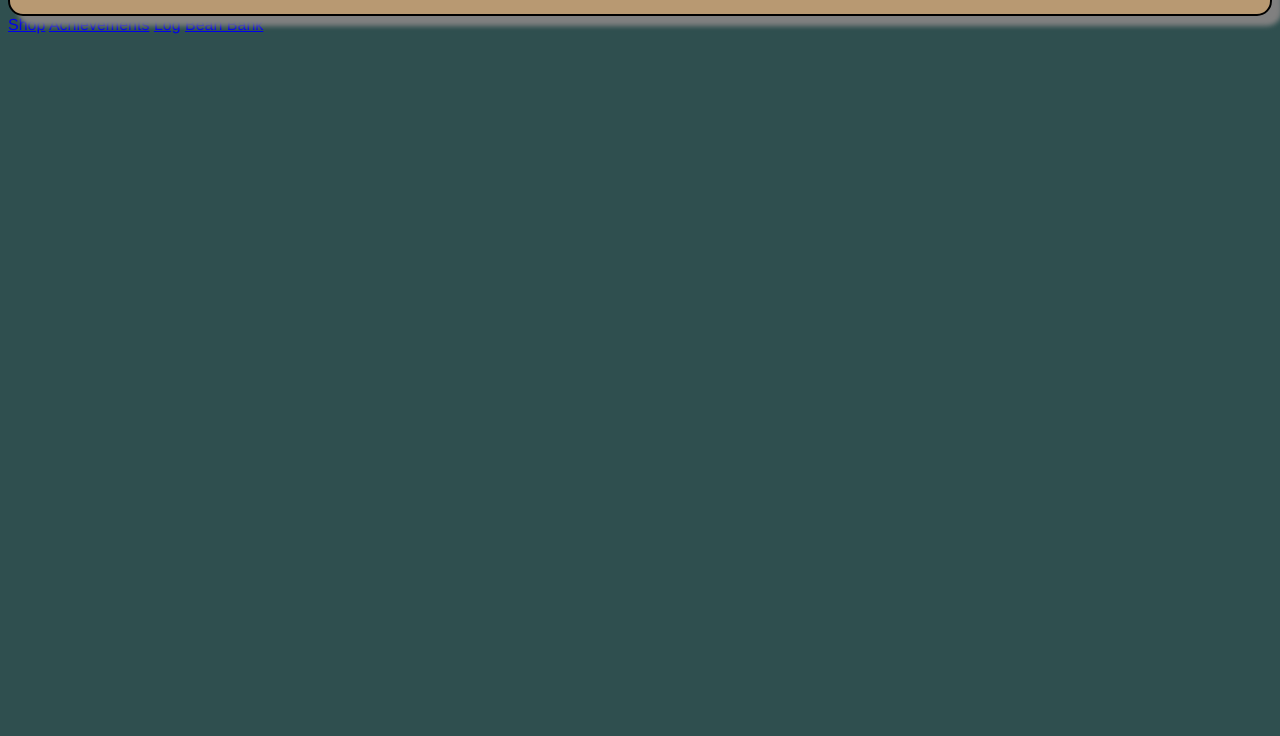
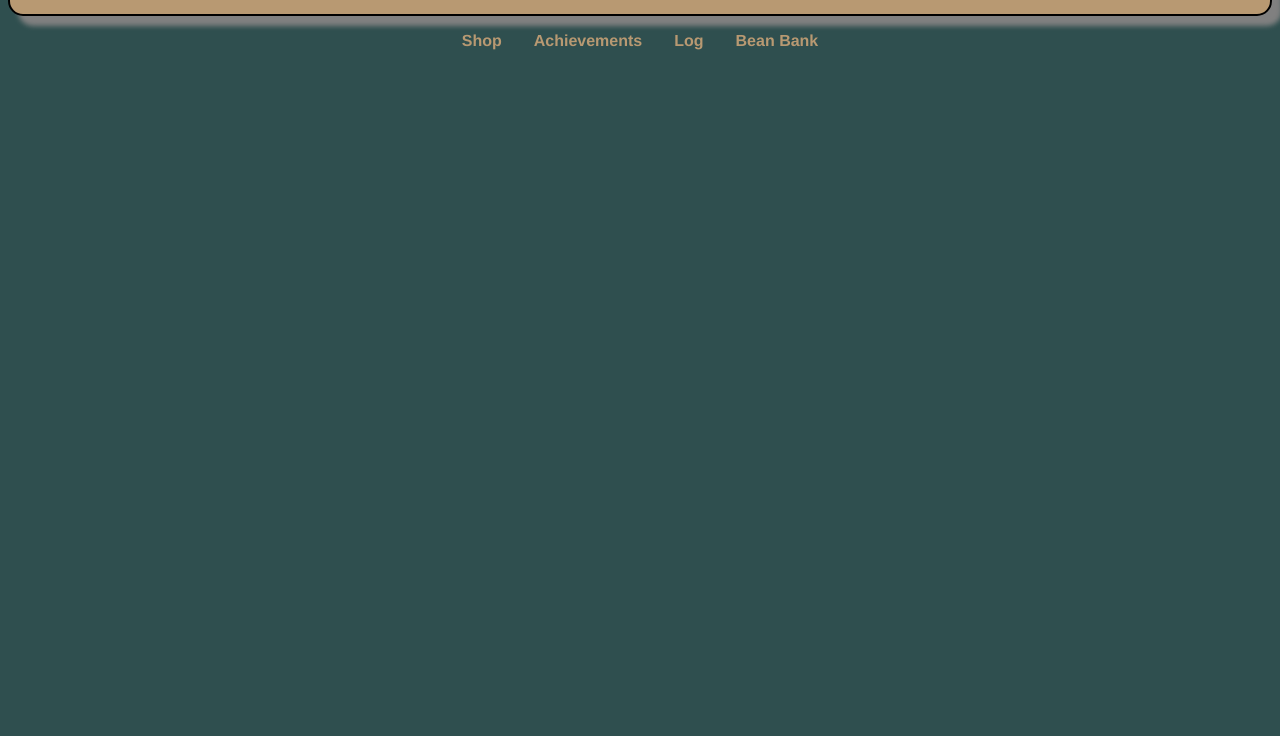
Before and after one commit to TrippyTippy127/beans-tracker, a plain HTML site: page index.html in a window 1280 px wide. Shown: the part 64-800 px from the top of the page. Drawn offline with Linux system fonts and the light colour scheme.

Commit message:
Centered and spaced links. Added color, removed underline, adjusted clicked effect and hover effect to the links.

```diff
--- a/style.css
+++ b/style.css
@@ -19,3 +19,29 @@ body {
     overflow: hidden;
     position: relative;
 }
+
+/* Center the nav and spread out the links */
+nav {
+  display: flex;
+  justify-content: center;  /* keeps them centered */
+  gap: 2rem;                /* space between links */
+  margin: 1rem 0;
+}
+
+/* Style the links */
+nav a {
+  text-decoration: none;   /* removes underline */
+  color: rgb(184, 153, 114);       /* pick your bean-brown color */
+  font-weight: bold;
+  transition: color 0.2s;
+}
+
+/* Make sure visited links stay the same color */
+nav a:visited {
+  color: rgb(184, 153, 114);
+}
+
+/* Hover effect so they feel clickable */
+nav a:hover {
+  color: #8b5e3c;          /* slightly lighter/darker shade */
+}
```
